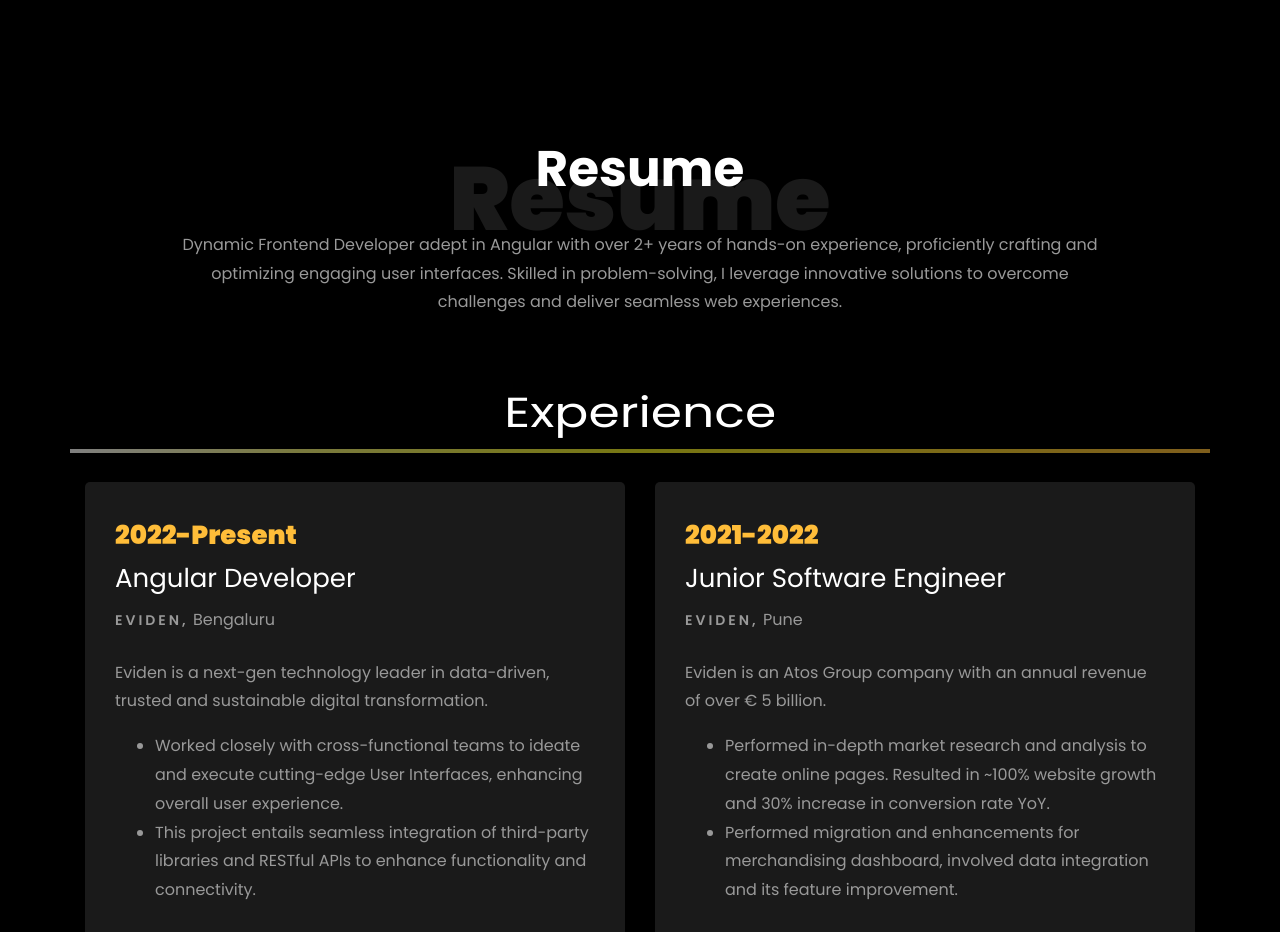
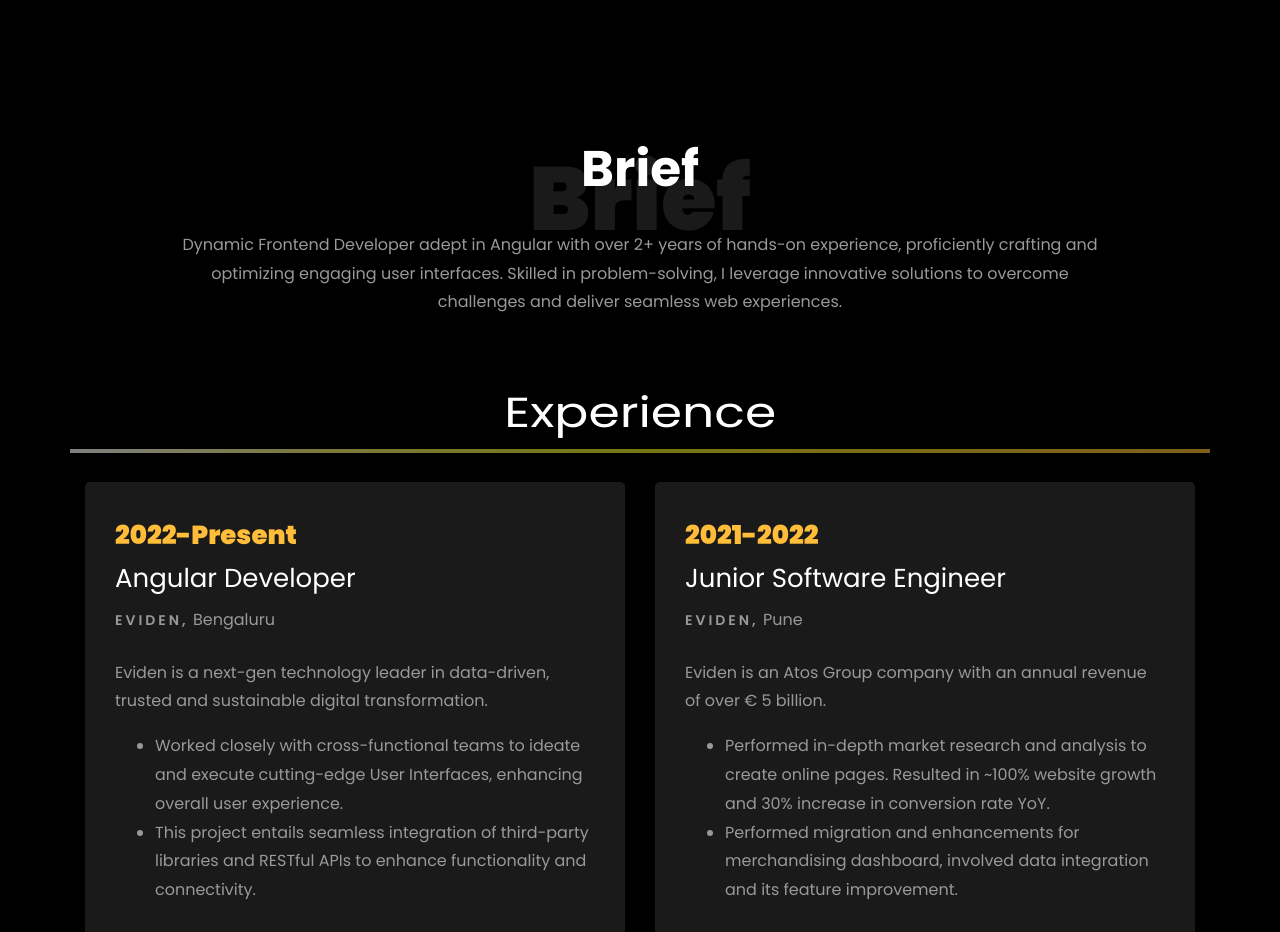
Before and after one commit to Akshita2809/Akshita2809.github.io, a plain HTML site: page index.html in a window 1280 px wide. Shown: the part 1540-2472 px from the top of the page. Drawn offline with Linux system fonts and the light colour scheme; files whose address does not match are found by name.

Commit message:
resume to brief

```diff
--- a/index.html
+++ b/index.html
@@ -308,8 +308,8 @@
     	<div class="container">
     		<div class="row justify-content-center pb-5">
           <div class="col-md-10 heading-section text-center ftco-animate">
-          	<h1 class="big big-2">Resume</h1>
-            <h2 class="mb-4">Resume</h2>
+          	<h1 class="big big-2">Brief</h1>
+            <h2 class="mb-4">Brief</h2>
             <p>Dynamic Frontend Developer adept in Angular with over 2+ years of hands-on experience, proficiently crafting and optimizing engaging user interfaces. Skilled in problem-solving, I leverage innovative solutions to overcome challenges and deliver seamless web experiences.</p>
           </div>
         </div>
```
